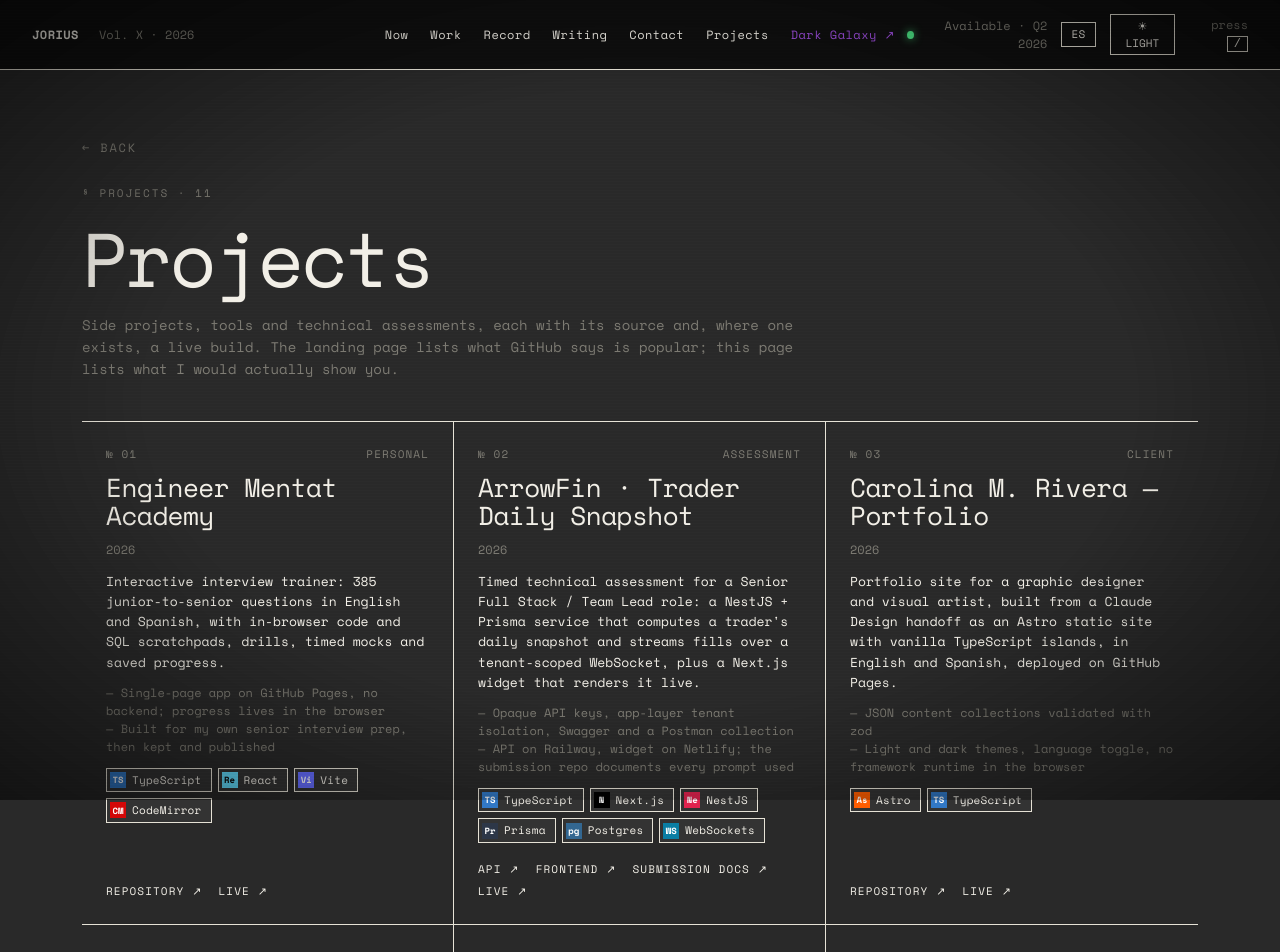
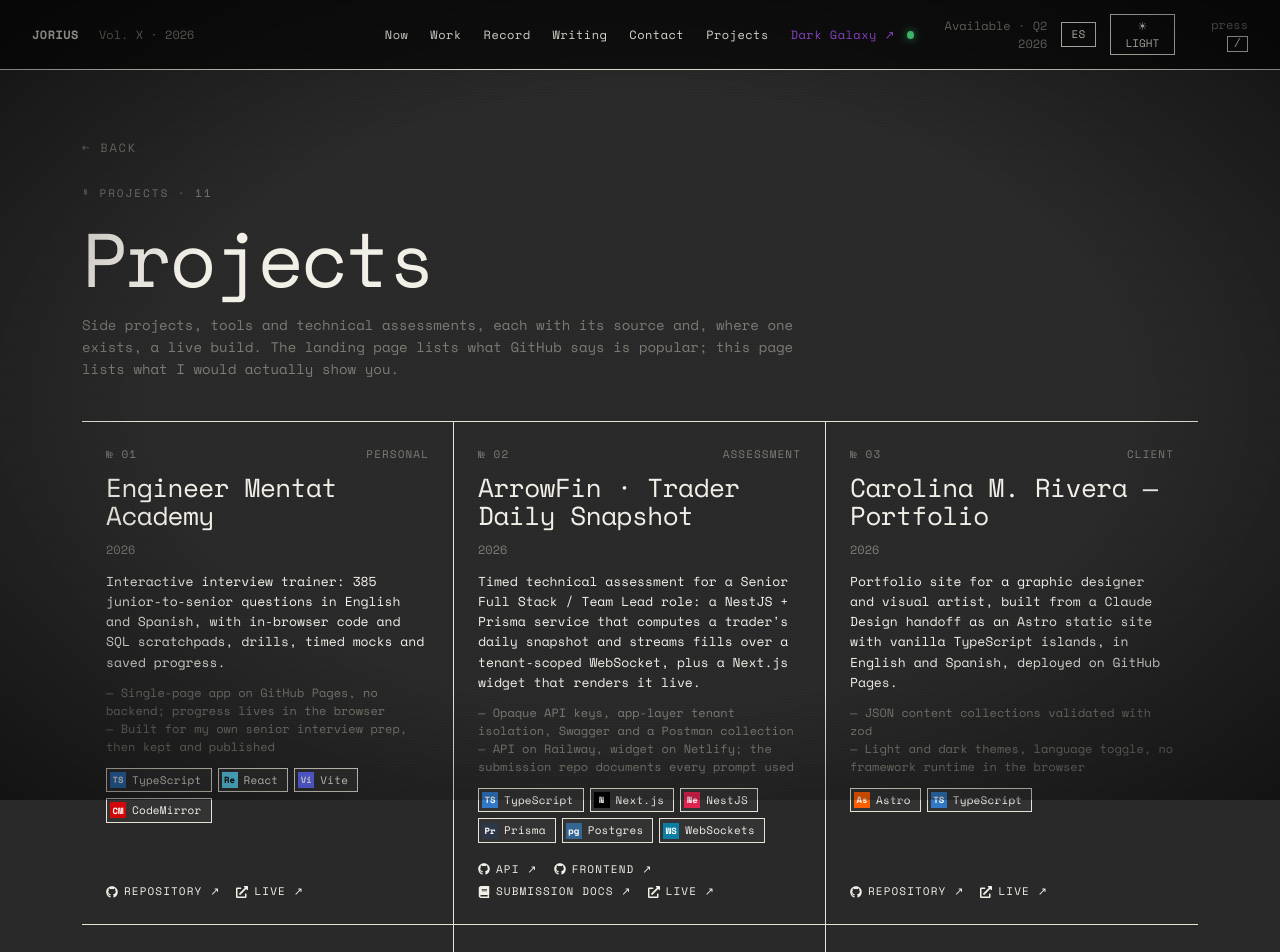
Before and after one commit to jorius/jorius.github.io, a React (Vite) app: page /projects in a window 1280 px wide. Shown: the top 952 px of the page. Built offline with nearby package versions, Linux system fonts and the light colour scheme; a web font is replaced by a local one.

Commit message:
Add a kind icon to every project card link
A visitor should tell the source from the running thing before reading the label: GitHub mark for repositories, an external-link glyph for live builds, the npm mark and a book for docs. The trailing arrow stays so all links share one rhythm.

```diff
--- a/src/components/direction-b/BProjectCard.tsx
+++ b/src/components/direction-b/BProjectCard.tsx
@@ -1,13 +1,15 @@
 // packages
 import type { CSSProperties } from 'react';
 import { useTranslation } from 'react-i18next';
+import { FaBook, FaExternalLinkAlt, FaGithub, FaNpm } from 'react-icons/fa';
+import type { IconType } from 'react-icons';
 
 // contexts
 import { useBTheme } from '../../contexts/ThemeContext';
 
 // utils
 import { pickLocale } from '../../utils/content';
-import type { ProjectEntry } from '../../utils/content';
+import type { ProjectEntry, ProjectLinkKind } from '../../utils/content';
 import { projectLinkLabel } from '../../utils/projects';
 
 // components
@@ -25,6 +27,15 @@ interface BProjectCardProps {
 interface CardCSS extends CSSProperties {
   '--sub'?: string;
 }
+
+// One glyph per link kind so a visitor can tell "the source" from "the thing
+// running" before reading the label; the trailing arrow stays on every link.
+const LINK_ICONS: Record<ProjectLinkKind, IconType> = {
+  repo: FaGithub,
+  live: FaExternalLinkAlt,
+  npm: FaNpm,
+  docs: FaBook,
+};
 
 export const BProjectCard = ({ p, i, columnsPerRow }: BProjectCardProps): React.ReactElement => {
   const { t } = useBTheme();
@@ -75,17 +86,21 @@ export const BProjectCard = ({ p, i, columnsPerRow }: BProjectCardProps): React.
       </div>
 
       <div style={{ display: 'flex', flexWrap: 'wrap', gap: '6px 16px', marginTop: 'auto', paddingTop: 6 }}>
-        {p.links.map((l) => (
+        {p.links.map((l) => {
+          const Icon = LINK_ICONS[l.kind];
+          return (
             <a
               key={l.url}
               href={l.url}
               target="_blank"
               rel="noopener noreferrer"
-            style={{ ...metaStyle, color: t.ink, textDecoration: 'none' }}
+              style={{ ...metaStyle, color: t.ink, textDecoration: 'none', display: 'inline-flex', alignItems: 'center', gap: 6 }}
             >
+              <Icon aria-hidden size={12} />
               {projectLinkLabel(l, lang, tr)} ↗
             </a>
-        ))}
+          );
+        })}
       </div>
     </Reveal>
   );
```
Lines whose indentation alone changed are shown as unchanged.
